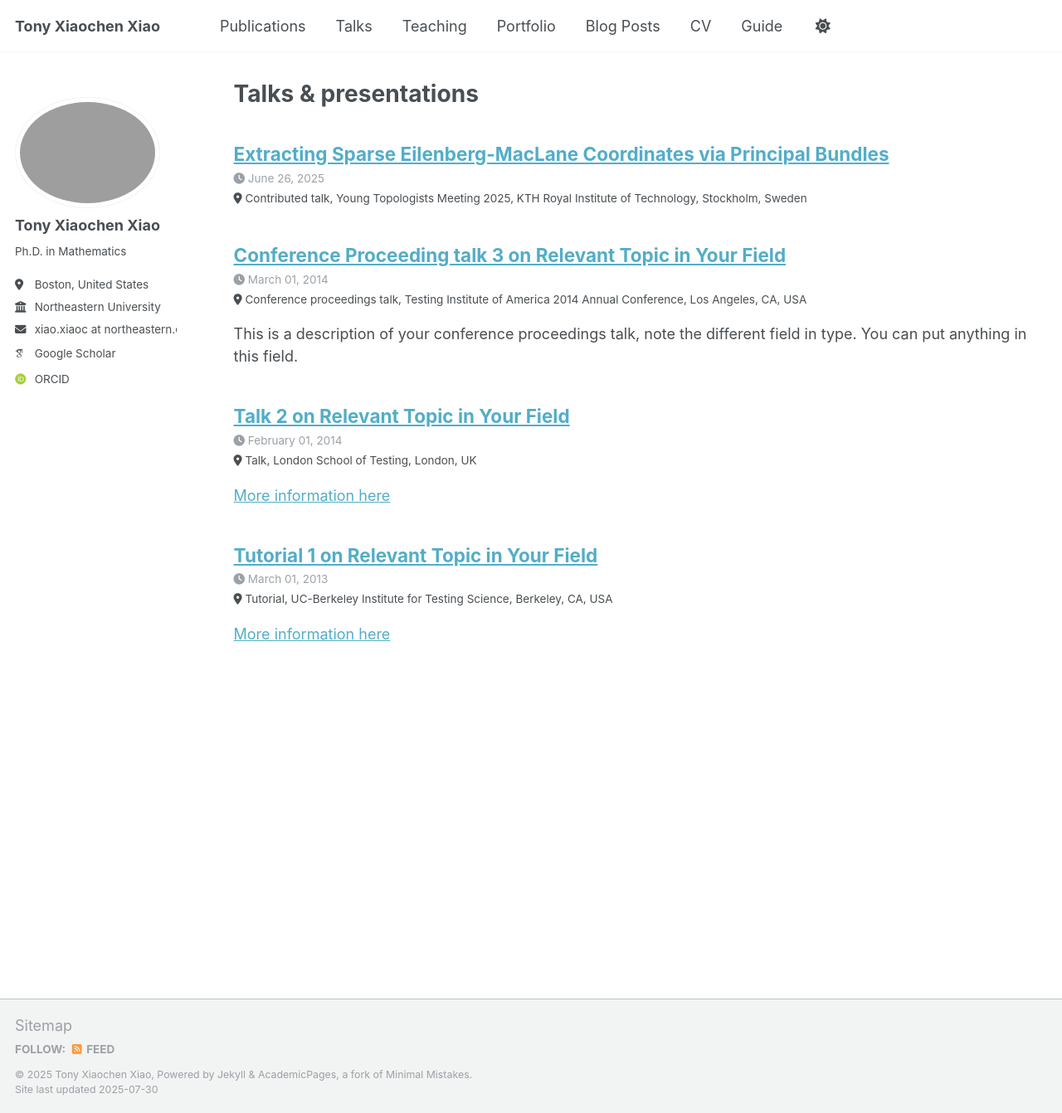
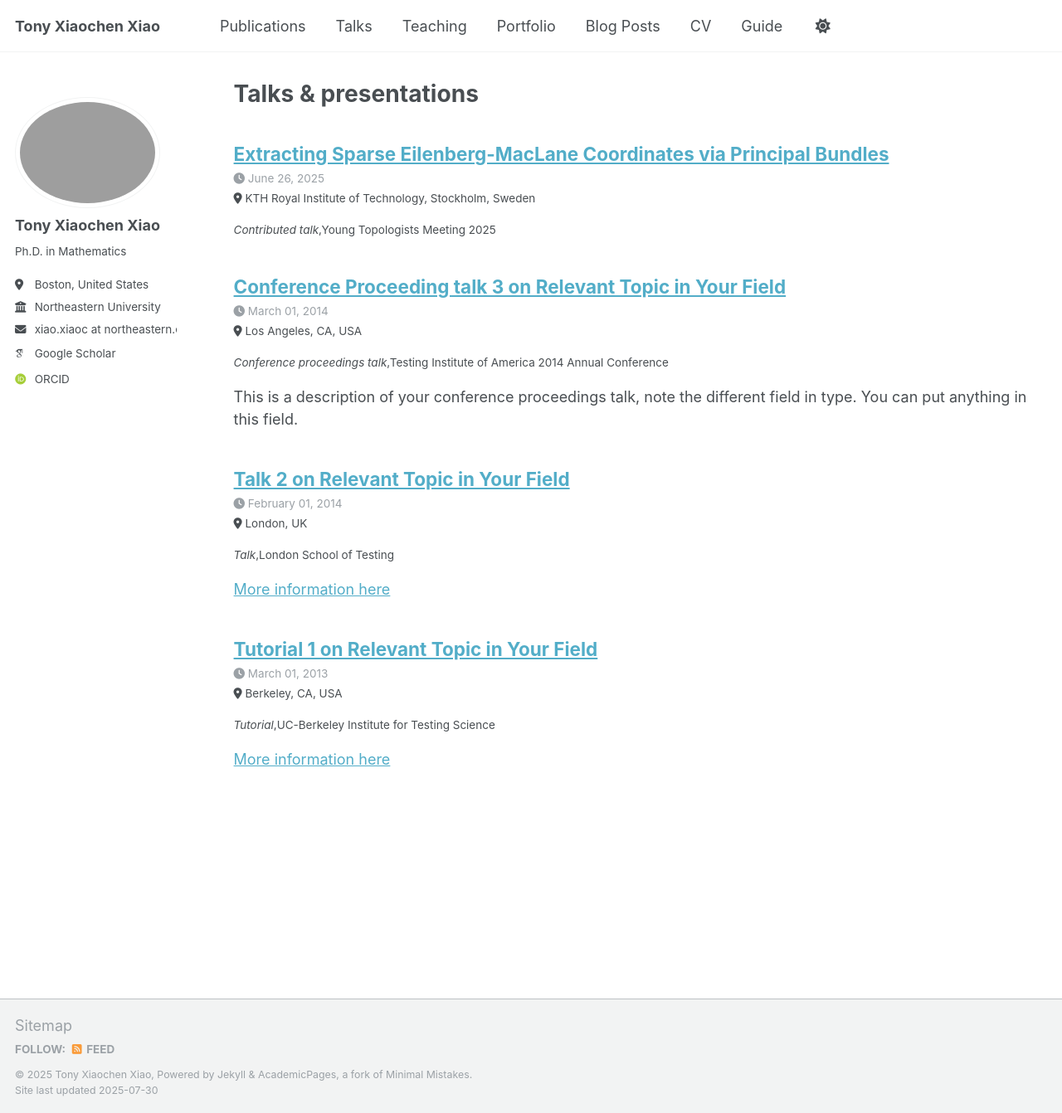
Before and after one commit to tonyxiaochenxiao/tonyxiaochenxiao.github.io, a Jekyll site: the page built from _pages/talks.html, in a window 1280 px wide and 1342 px high. Shown: the whole window at 83% size. Built offline with Jekyll 4.4.1, drawn with Linux system fonts in a browser that asks for light colours; some web fonts are replaced; a script that is not in the unit is left out.

Commit message:
Update archive-single-talk.html

```diff
--- a/_includes/archive-single-talk.html
+++ b/_includes/archive-single-talk.html
@@ -36,7 +36,8 @@
       <p class="page__meta"><i class="fa fa-clock" aria-hidden="true"></i> {% include read-time.html %}</p>
     {% endif %}
     {% if post.date %}<p class="page__meta"><i class="fa fa-clock" aria-hidden="true"></i> {{ post.date | date: '%B %d, %Y' }}</p>{% endif %}
-    {% if post.venue %}<p class="archive__item-excerpt" itemprop="description"><i class="fa fa-location-dot" aria-hidden="true"></i> {{post.type}}, {{ post.venue }},  {{post.location}} {% endif %}
+    {% if post.location %}<p class="archive__item-excerpt" itemprop="description"><i class="fa fa-location-dot" aria-hidden="true"></i> {{post.location}}</p>{% endif %}
+    {% if post.type %}<p class="archive__item-excerpt" itemprop="description"> <i>{{post.type}}</i>,{{ post.venue }}</p>{% endif %}
     {% if post.excerpt %}<p class="archive__item-excerpt" itemprop="description">{{ post.excerpt | markdownify }}</p>{% endif %}
   </article>
 </div>
```
